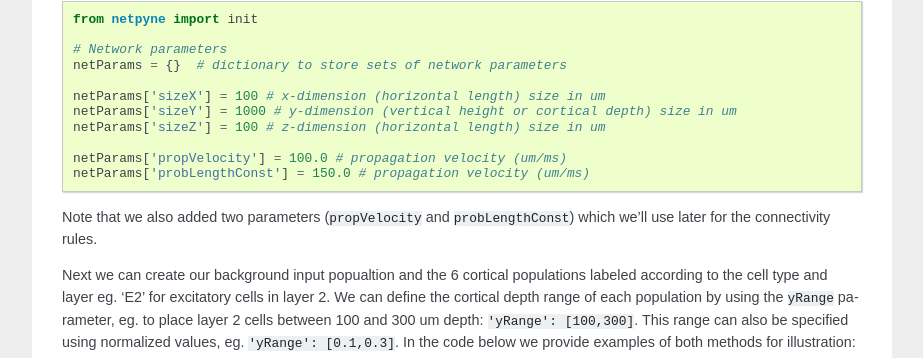
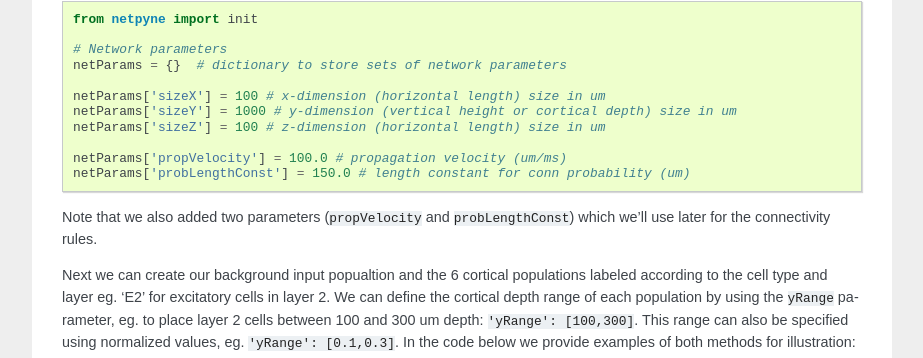
Before and after one commit to suny-downstate-medical-center/netpyne, a Sphinx documentation site: the page built from doc/source/tutorial.rst, in a window 1280 px wide and 900 px high, scrolled down 8341 px. Shown: the part 94-452 px from the top of the window, without its empty margins (198-1121 px from the left). Built offline with Sphinx 7.4.7, drawn with Linux system fonts in a browser that asks for light colours.

Commit message:
fixed bug in tut5

```diff
--- a/doc/source/code/tut5.py
+++ b/doc/source/code/tut5.py
@@ -7,7 +7,7 @@ netParams['sizeX'] = 100 # x-dimension (horizontal length) size in um
 netParams['sizeY'] = 1000 # y-dimension (vertical height or cortical depth) size in um
 netParams['sizeZ'] = 100 # z-dimension (horizontal length) size in um
 netParams['propVelocity'] = 100.0 # propagation velocity (um/ms)
-netParams['probLengthConst'] = 150.0 # propagation velocity (um/ms)
+netParams['probLengthConst'] = 150.0 # length constant for conn probability (um)
 
 
 ## Population parameters
--- a/doc/source/tutorial.rst
+++ b/doc/source/tutorial.rst
@@ -368,7 +368,7 @@ Since we want to distribute the cells spatially, the first thing we need to do i
 	netParams['sizeZ'] = 100 # z-dimension (horizontal length) size in um
 
 	netParams['propVelocity'] = 100.0 # propagation velocity (um/ms)
-	netParams['probLengthConst'] = 150.0 # propagation velocity (um/ms)
+	netParams['probLengthConst'] = 150.0 # length constant for conn probability (um)
 
 Note that we also added two parameters (``propVelocity`` and ``probLengthConst``) which we'll use later for the connectivity rules.
 
```
Also changed, not shown: doc/source/reference.rst (+7 -0 lines).
